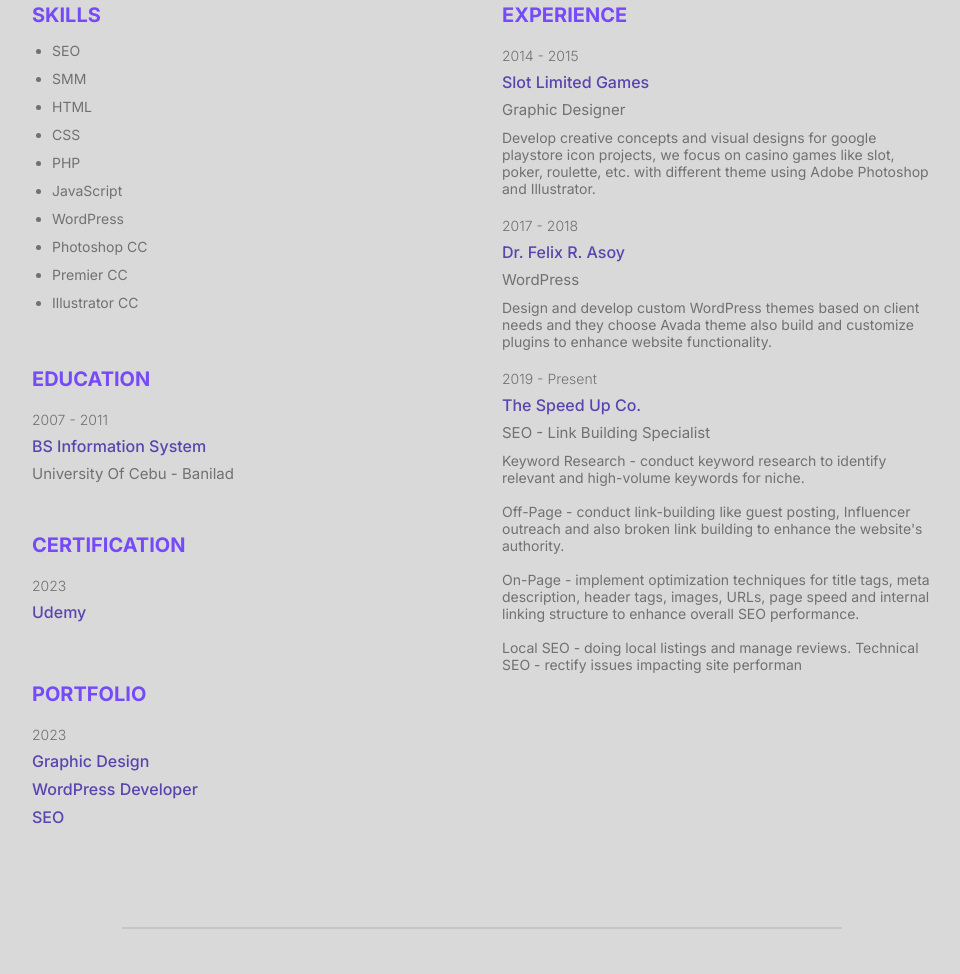
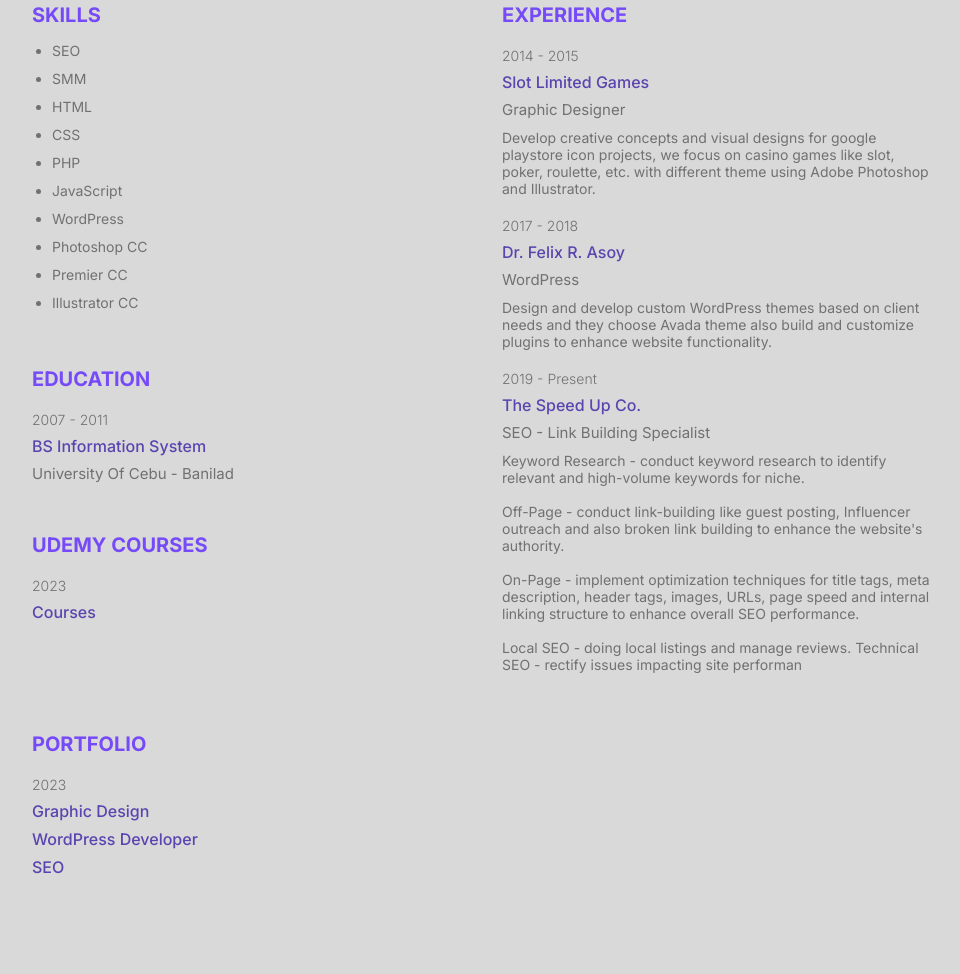
Before and after one commit to grojas90/resume, a plain HTML site: page index.html in a window 1280 px wide. Shown: the part 359-1333 px from the top of the page, without its empty margins (158-1118 px from the left). Drawn offline with nearby package versions, Linux system fonts and the light colour scheme.

Commit message:
Update index.html

```diff
--- a/index.html
+++ b/index.html
@@ -58,10 +58,11 @@
             </div>
 
             <div class="certification">
-                <h3 class="title">certification</h3>
+                <h3 class="title">udemy courses</h3>
                 <div class="certification_item">
                     <p class="item_preTitle">2023</p>
-                    <h4 class="item_title">Udemy</h4>
+                    <a href="https://drive.google.com/drive/u/0/folders/1Sx2AwEVYBkfCti3-_Y-tp7QExe4FUxYf">
+                    <h4 class="item_title">Courses</h4>
                     <p class="description">
 
                     </p>
```
